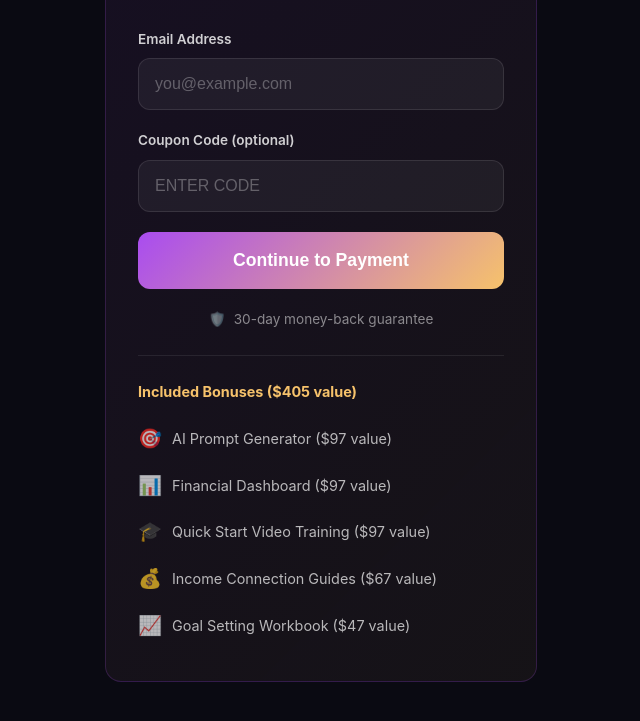
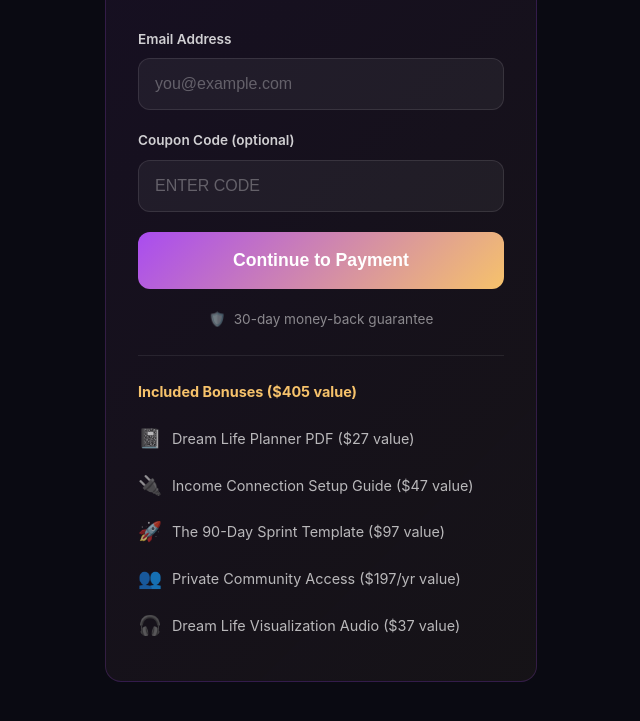
Before and after one commit to judyfitze/destinylens, a website: page checkout.html in a window 1280 px wide. Shown: the part 303-1024 px from the top of the page, without its empty margins (319-959 px from the left). Drawn offline with nearby package versions, Linux system fonts and the light colour scheme.

Commit message:
Fix checkout bonuses to match index page: correct items and values

```diff
--- a/checkout.html
+++ b/checkout.html
@@ -233,24 +233,24 @@
             <div class="bonuses">
                 <h3>Included Bonuses ($405 value)</h3>
                 <div class="bonus-item">
-                    <span>🎯</span>
-                    <span>AI Prompt Generator ($97 value)</span>
+                    <span>📓</span>
+                    <span>Dream Life Planner PDF ($27 value)</span>
                 </div>
                 <div class="bonus-item">
-                    <span>📊</span>
-                    <span>Financial Dashboard ($97 value)</span>
+                    <span>🔌</span>
+                    <span>Income Connection Setup Guide ($47 value)</span>
                 </div>
                 <div class="bonus-item">
-                    <span>🎓</span>
-                    <span>Quick Start Video Training ($97 value)</span>
+                    <span>🚀</span>
+                    <span>The 90-Day Sprint Template ($97 value)</span>
                 </div>
                 <div class="bonus-item">
-                    <span>💰</span>
-                    <span>Income Connection Guides ($67 value)</span>
+                    <span>👥</span>
+                    <span>Private Community Access ($197/yr value)</span>
                 </div>
                 <div class="bonus-item">
-                    <span>📈</span>
-                    <span>Goal Setting Workbook ($47 value)</span>
+                    <span>🎧</span>
+                    <span>Dream Life Visualization Audio ($37 value)</span>
                 </div>
             </div>
         </div>
```
